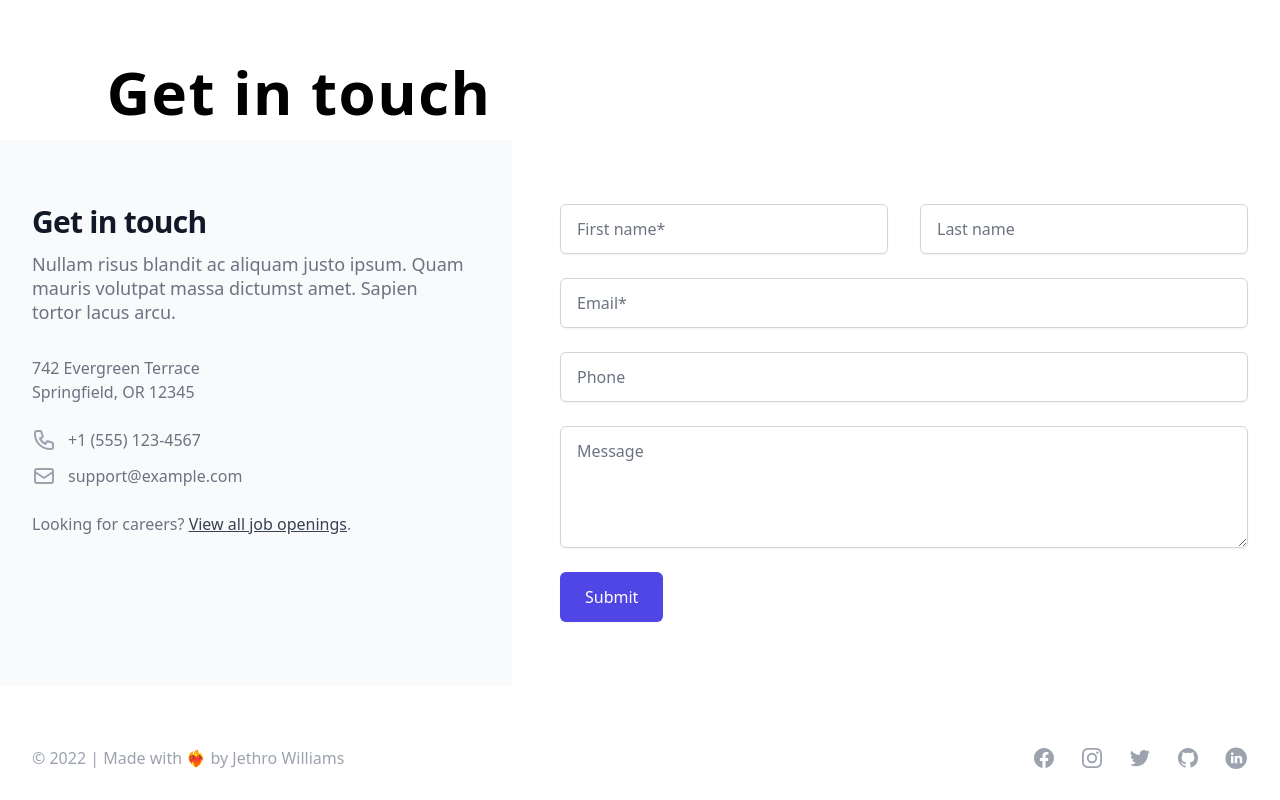
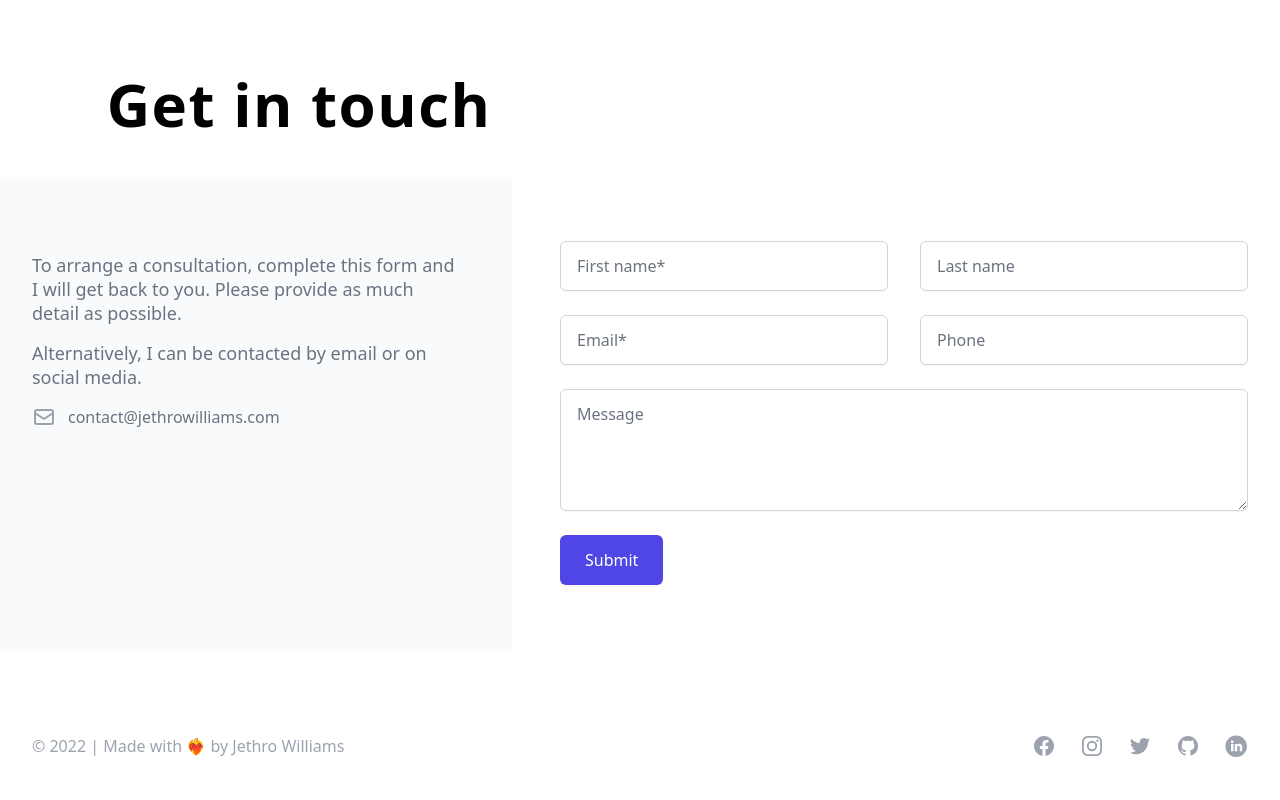
Before and after one commit to jro31/portfolio-v3, a Next.js app: page / in a window 1280 px wide. Shown: the part 4000-4800 px from the top of the page. Built offline with nearby package versions, Linux system fonts and the light colour scheme; a web font is replaced by a local one.

Commit message:
Update form blurb

```diff
--- a/components/homepage-sections/contact/Contact.js
+++ b/components/homepage-sections/contact/Contact.js
@@ -175,43 +175,23 @@ const Contact = () => {
         >
           <div className='bg-gray-50 py-16 px-4 sm:px-6 lg:col-span-2 lg:px-8 xl:pr-12'>
             <div className='max-w-lg mx-auto'>
-              <h2 className='text-2xl font-extrabold tracking-tight text-gray-900 sm:text-3xl'>
-                Get in touch
-              </h2>
               <p className='mt-3 text-lg leading-6 text-gray-500'>
-                Nullam risus blandit ac aliquam justo ipsum. Quam mauris volutpat massa dictumst
-                amet. Sapien tortor lacus arcu.
+                To arrange a consultation, complete this form and I will get back to you. Please
+                provide as much detail as possible.
               </p>
-              <dl className='mt-8 text-base text-gray-500'>
-                <div>
-                  <dt className='sr-only'>Postal address</dt>
-                  <dd>
-                    <p>742 Evergreen Terrace</p>
-                    <p>Springfield, OR 12345</p>
-                  </dd>
-                </div>
-                <div className='mt-6'>
-                  <dt className='sr-only'>Phone number</dt>
-                  <dd className='flex'>
-                    <PhoneIcon className='flex-shrink-0 h-6 w-6 text-gray-400' aria-hidden='true' />
-                    <span className='ml-3'>+1 (555) 123-4567</span>
-                  </dd>
-                </div>
-                <div className='mt-3'>
-                  <dt className='sr-only'>Email</dt>
-                  <dd className='flex'>
-                    <MailIcon className='flex-shrink-0 h-6 w-6 text-gray-400' aria-hidden='true' />
-                    <span className='ml-3'>support@example.com</span>
-                  </dd>
-                </div>
-              </dl>
-              <p className='mt-6 text-base text-gray-500'>
-                Looking for careers?{' '}
-                <a href='#' className='font-medium text-gray-700 underline'>
-                  View all job openings
+              <p className='mt-4 text-lg leading-6 text-gray-500'>
+                Alternatively, I can be contacted by email or on social media.
+              </p>
+              <div className='flex mt-4 text-base text-gray-500'>
+                <MailIcon className='flex-shrink-0 h-6 w-6 text-gray-400' aria-hidden='true' />
+                <a
+                  href='mai&#108;to:contact&#64;jethrowilliams&#46;c&#111;m'
+                  target='_blank'
+                  rel='noreferrer'
+                >
+                  <span className='ml-3'>contact&#64;jethrowilliams&#46;c&#111;m</span>
                 </a>
-                .
-              </p>
+              </div>
             </div>
           </div>
           <div className='bg-white py-16 px-4 sm:px-6 lg:col-span-3 lg:px-8 xl:pl-12'>
@@ -261,7 +241,7 @@ const Contact = () => {
                     }
                   />
                 </div>
-                <div className='sm:col-span-2'>
+                <div>
                   <label htmlFor='email' className='sr-only'>
                     Email
                   </label>
@@ -279,7 +259,7 @@ const Contact = () => {
                     }
                   />
                 </div>
-                <div className='sm:col-span-2'>
+                <div>
                   <label htmlFor='phone' className='sr-only'>
                     Phone
                   </label>
```
